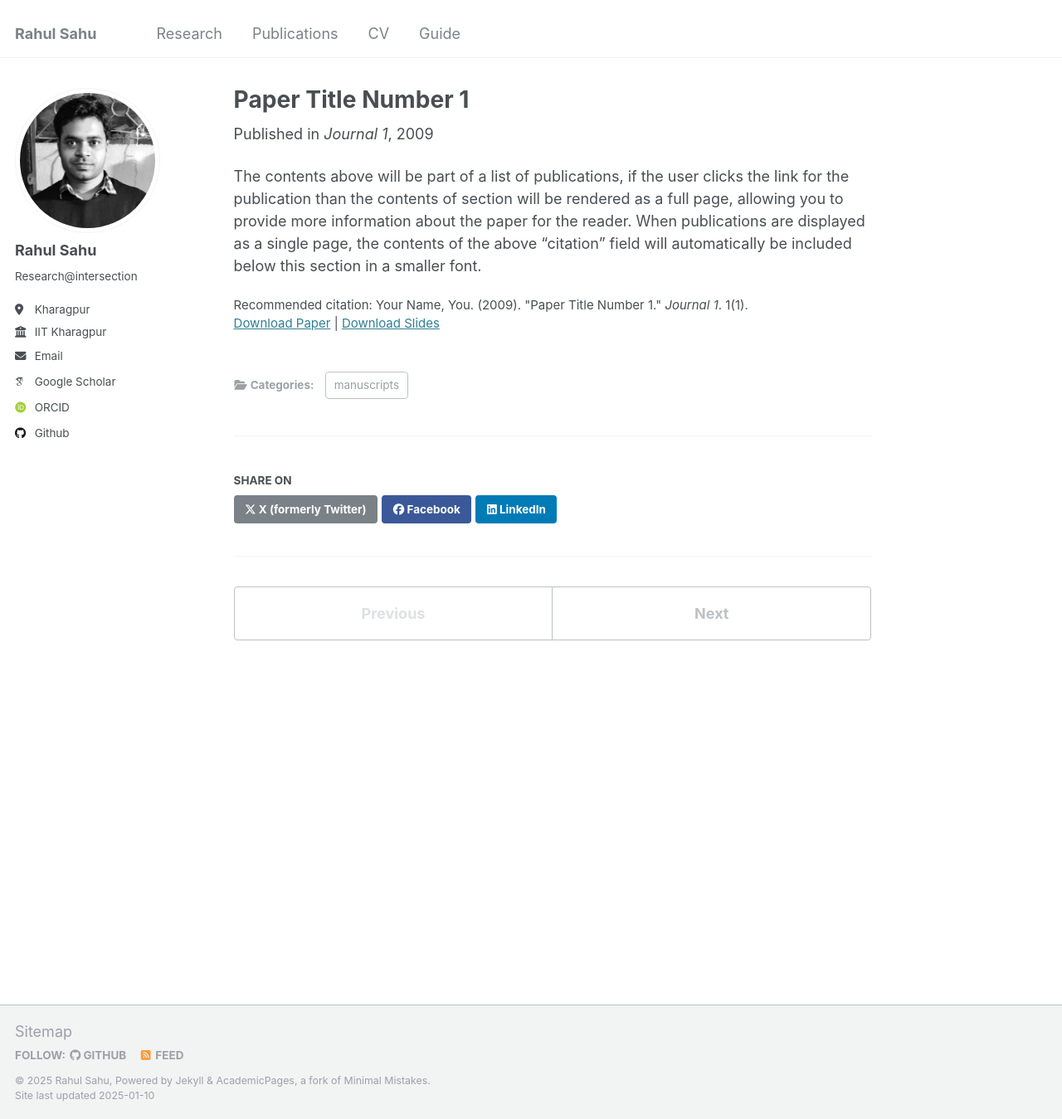
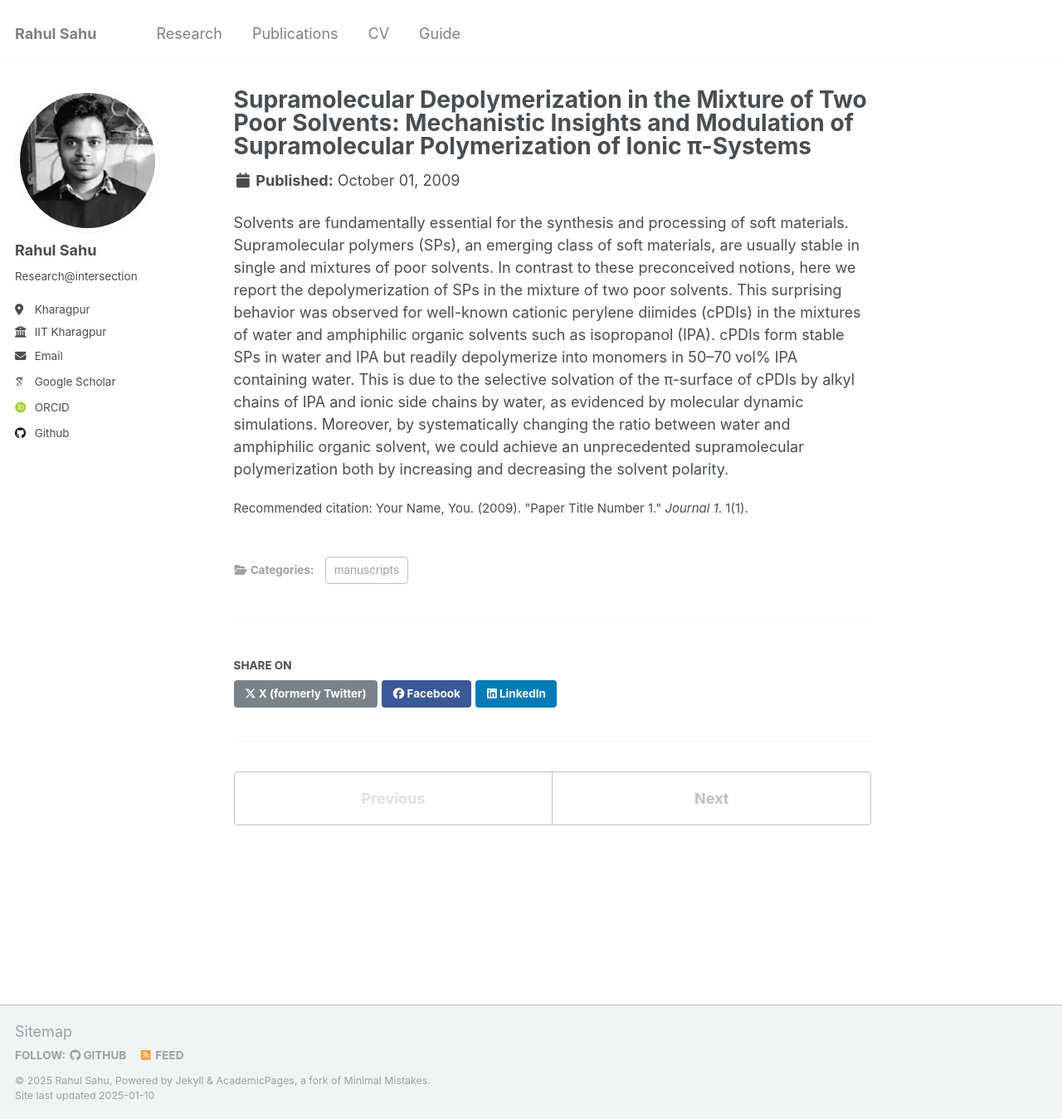
Before and after one commit to srahul21/srahul21.github.io, a Jekyll site: the page built from _publications/2009-10-01-paper-title-number-1.md, in a window 1280 px wide and 1349 px high. Shown: the whole window at 83% size. Built offline with Jekyll 4.4.1, drawn with Linux system fonts in a browser that asks for light colours; some web fonts are replaced.

Commit message:
Update 2009-10-01-paper-title-number-1.md

```diff
--- a/_publications/2009-10-01-paper-title-number-1.md
+++ b/_publications/2009-10-01-paper-title-number-1.md
@@ -1,14 +1,12 @@
 ---
-title: "Paper Title Number 1"
+title: "Supramolecular Depolymerization in the Mixture of Two Poor Solvents: Mechanistic Insights and Modulation of Supramolecular Polymerization of Ionic π-Systems"
 collection: publications
 category: manuscripts
 permalink: /publication/2009-10-01-paper-title-number-1
-excerpt: 'This paper is about the number 1. The number 2 is left for future work.'
 date: 2009-10-01
-venue: 'Journal 1'
-slidesurl: 'http://academicpages.github.io/files/slides1.pdf'
-paperurl: 'http://academicpages.github.io/files/paper1.pdf'
+year: 2021
+image: '/images/ange202011977-fig-0001-m.jpg' # Path to the article image
 citation: 'Your Name, You. (2009). &quot;Paper Title Number 1.&quot; <i>Journal 1</i>. 1(1).'
 ---
 
-The contents above will be part of a list of publications, if the user clicks the link for the publication than the contents of section will be rendered as a full page, allowing you to provide more information about the paper for the reader. When publications are displayed as a single page, the contents of the above "citation" field will automatically be included below this section in a smaller font.
+Solvents are fundamentally essential for the synthesis and processing of soft materials. Supramolecular polymers (SPs), an emerging class of soft materials, are usually stable in single and mixtures of poor solvents. In contrast to these preconceived notions, here we report the depolymerization of SPs in the mixture of two poor solvents. This surprising behavior was observed for well-known cationic perylene diimides (cPDIs) in the mixtures of water and amphiphilic organic solvents such as isopropanol (IPA). cPDIs form stable SPs in water and IPA but readily depolymerize into monomers in 50–70 vol% IPA containing water. This is due to the selective solvation of the π-surface of cPDIs by alkyl chains of IPA and ionic side chains by water, as evidenced by molecular dynamic simulations. Moreover, by systematically changing the ratio between water and amphiphilic organic solvent, we could achieve an unprecedented supramolecular polymerization both by increasing and decreasing the solvent polarity.
```
